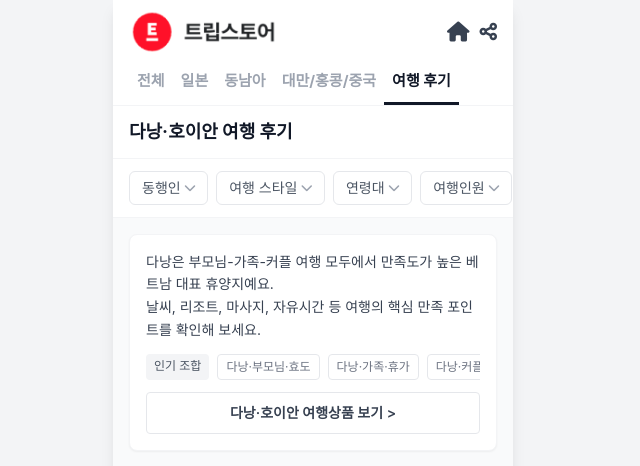
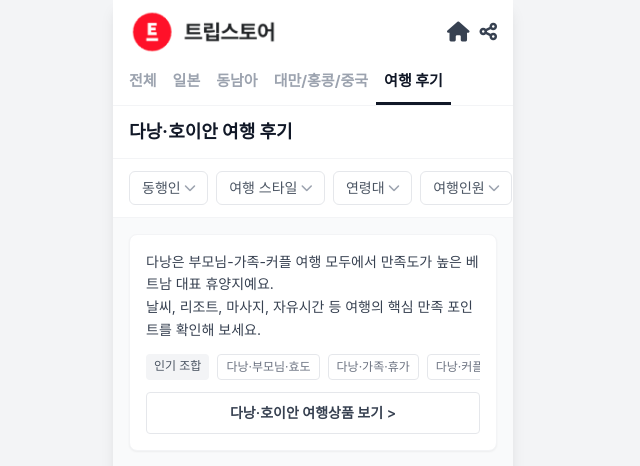
Before and after one commit to pringlez2/review-hub-0129, a Flask app: page / in a window 1280 px wide. Shown: the top 466 px of the page, without its empty margins (327-967 px from the left). Run offline with Flask 3, Linux system fonts and the light colour scheme; some libraries are stand-ins or nearby versions.

Commit message:
style: align first tab with container padding

```diff
--- a/templates/detail.html
+++ b/templates/detail.html
@@ -35,7 +35,7 @@
 
         <!-- Category Tabs -->
         <div class="flex items-end px-4 border-b border-gray-100 overflow-x-auto hide-scrollbar bg-white">
-            <button class="px-2 py-3 text-gray-400 font-bold whitespace-nowrap text-[15px]">전체</button>
+            <button class="pl-0 pr-2 py-3 text-gray-400 font-bold whitespace-nowrap text-[15px]">전체</button>
             <button class="px-2 py-3 text-gray-400 font-bold whitespace-nowrap text-[15px]">일본</button>
             <button class="px-2 py-3 text-gray-400 font-bold whitespace-nowrap text-[15px]">동남아</button>
             <button class="px-2 py-3 text-gray-400 font-bold whitespace-nowrap text-[15px]">대만/홍콩/중국</button>
--- a/templates/index.html
+++ b/templates/index.html
@@ -44,7 +44,7 @@
 
         <!-- Category Tabs -->
         <div class="flex items-end px-4 border-b border-gray-100 overflow-x-auto hide-scrollbar bg-white">
-            <button class="px-2 py-3 text-gray-400 font-bold whitespace-nowrap text-[15px]">전체</button>
+            <button class="pl-0 pr-2 py-3 text-gray-400 font-bold whitespace-nowrap text-[15px]">전체</button>
             <button class="px-2 py-3 text-gray-400 font-bold whitespace-nowrap text-[15px]">일본</button>
             <button class="px-2 py-3 text-gray-400 font-bold whitespace-nowrap text-[15px]">동남아</button>
             <button class="px-2 py-3 text-gray-400 font-bold whitespace-nowrap text-[15px]">대만/홍콩/중국</button>
```
